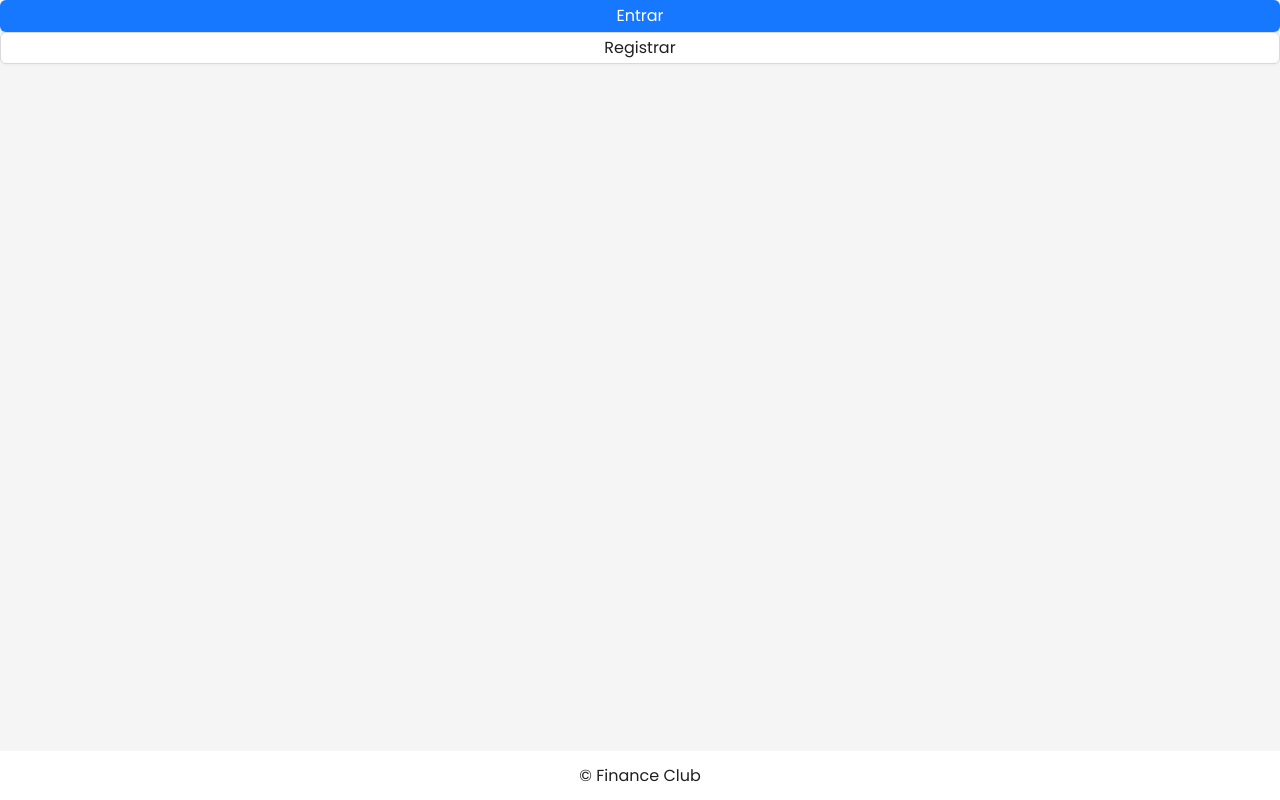
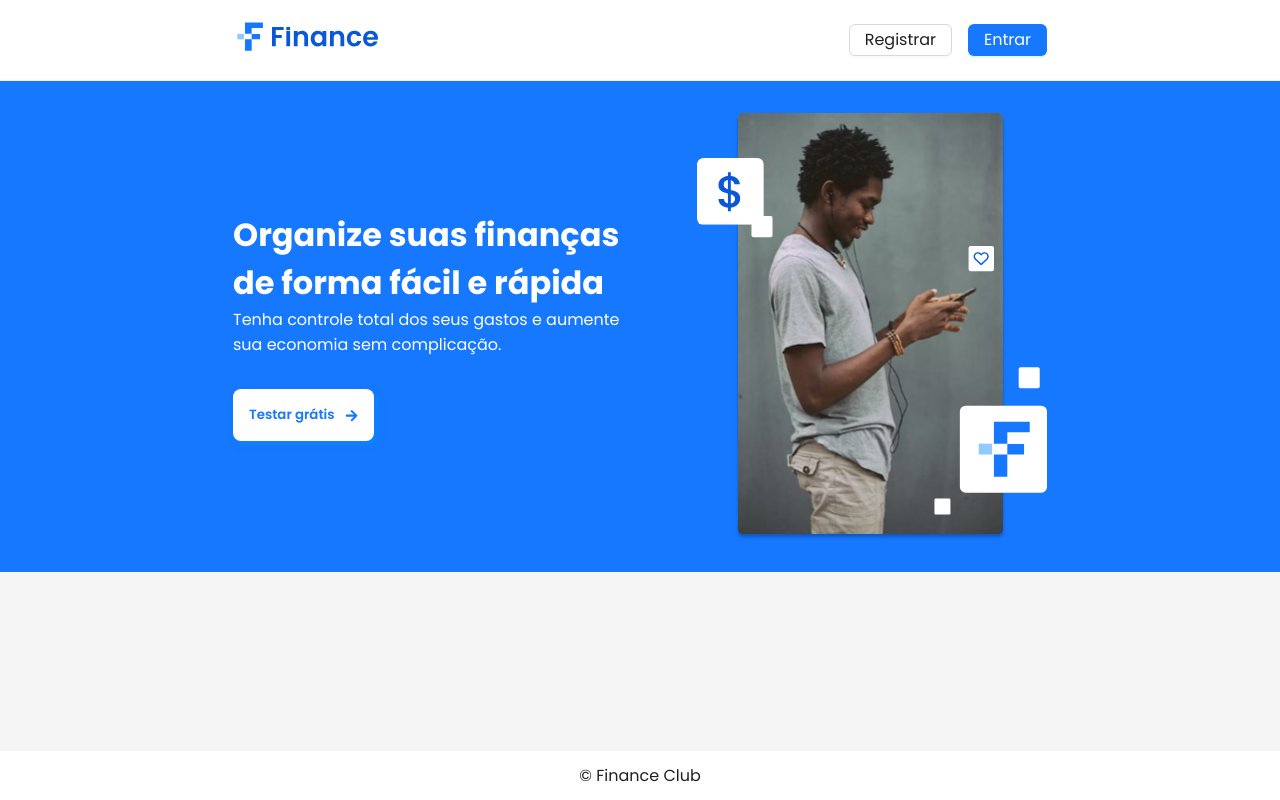
Before and after one commit to eurayssal/FinanceWebApp, a React (Create React App) app in the folder finance/: page /inicio in a window 1280 px wide. Built offline with nearby package versions, Linux system fonts and the light colour scheme.

Commit message:
Ajustes landingpage

```diff
--- a/finance/public/index.html
+++ b/finance/public/index.html
@@ -1,5 +1,5 @@
 <!DOCTYPE html>
-<html lang="en">
+<html lang="pt-br">
 
 <head>
   <meta charset="utf-8" />
--- a/finance/src/app/_layout/jss.tsx
+++ b/finance/src/app/_layout/jss.tsx
@@ -14,8 +14,8 @@ export const AppLayoutJss = styled.div({
 export const TopBar = styled.div(() => {
     const theme = useContext(ThemeContext);
     return {
-        paddingLeft: '2rem',
-        paddingRight: '2rem',
+        // paddingLeft: '2rem',
+        // paddingRight: '2rem',
         display: 'flex',
         alignItems: 'center',
         justifyContent: "space-around",
--- a/finance/src/components/display/jss.tsx
+++ b/finance/src/components/display/jss.tsx
@@ -2,7 +2,7 @@ import styled from "@emotion/styled";
 import { IDisplayFlexProps, IDisplayGridProps } from './props'
 
 export const DisplayFlexJss = styled.div<IDisplayFlexProps>((
-    { flexDirection, justifyContent, alignItems, flexWrap, gap, width, height }
+    { flexDirection, justifyContent, alignItems, flexWrap, gap, width, height, maxWidth,maxHeight, minHeight, minWidth }
 ) => {
     return {
         display: 'flex',
@@ -12,7 +12,11 @@ export const DisplayFlexJss = styled.div<IDisplayFlexProps>((
         flexWrap,
         gap,
         width,
-        height
+        height,
+        maxHeight,
+        maxWidth,
+        minHeight,
+        minWidth
     }
 })
 
--- a/finance/src/components/display/props.tsx
+++ b/finance/src/components/display/props.tsx
@@ -9,6 +9,10 @@ export interface IDisplayFlexProps extends PropsWithChildren {
     gap?: number,
     width?: string | number,
     height?: string | number,
+    maxWidth?: string | number,
+    minWidth?: string | number,
+    maxHeight?: string | number,
+    minHeight?: string | number,
 }
 
 export interface IDisplayGridProps extends PropsWithChildren {
--- a/finance/src/site/_layout/index.tsx
+++ b/finance/src/site/_layout/index.tsx
@@ -1,12 +1,29 @@
 import React, { PropsWithChildren } from 'react'
 import { AppLayoutJss, Footer } from './jss'
 import ThemeProvider from '../../contexts/provider'
+import { LeftConteiner, LogoJss, RigthConteiner, TopBar } from '../../app/_layout/jss'
+import { useNavigate } from 'react-router-dom'
+import Button from '../../components/button'
+import LogoColorida from '../../assets/logo-colorida.svg';
 
 const SiteLayout: React.FC<PropsWithChildren> = ({
     children
 }) => {
+    const navigate = useNavigate();
+
+    const handleClick = () => navigate('/site/entrar');
+
     return (<AppLayoutJss>
         <ThemeProvider>
+            <TopBar>
+                <RigthConteiner>
+                    <LogoJss src={LogoColorida} />
+                </RigthConteiner>
+                <LeftConteiner>
+                    <Button text='Registrar' variant='secondary' />
+                    <Button text='Entrar' onClick={handleClick} />
+                </LeftConteiner>
+            </TopBar>
             {children}
             <Footer>© Finance Club</Footer>
         </ThemeProvider>
--- a/finance/src/site/landing-page/index.tsx
+++ b/finance/src/site/landing-page/index.tsx
@@ -1,16 +1,23 @@
 import React from 'react'
-import Button from '../../components/button'
 import SiteLayout from '../_layout'
-import { useNavigate } from 'react-router-dom';
+import { ImgBanner1Jss, BannerJss, CtaJss } from './jss'
+import { FaArrowRight } from 'react-icons/fa'
+import DisplayFlex from '../../components/display/display-flex'
+import Banner1 from '../../assets/banner-1.svg';
 
 const LandingPageView: React.FC = () => {
-    const navigate = useNavigate();
-
-    const handleClick = () => navigate('/site/entrar');
-
     return (<SiteLayout>
-        <Button text='Entrar' onClick={handleClick} />
-        <Button text='Registrar' variant='secondary' />
+        <BannerJss>
+            <DisplayFlex flexDirection='column' alignItems='flex-start'
+                justifyContent='center' width={400} height={300} gap={32}>
+                <DisplayFlex flexDirection='column'>
+                    <h1>Organize suas finanças de forma fácil e rápida</h1>
+                    <p>Tenha controle total dos seus gastos e aumente sua economia sem complicação.</p>
+                </DisplayFlex>
+                <CtaJss>Testar grátis<FaArrowRight /></CtaJss>
+            </DisplayFlex>
+            <ImgBanner1Jss src={Banner1} />
+        </BannerJss>
     </SiteLayout>)
 }
 
--- /dev/null
+++ b/finance/src/site/landing-page/jss.tsx
@@ -0,0 +1,40 @@
+import styled from "@emotion/styled";
+import { useContext } from "react";
+import ThemeContext from "../../contexts";
+
+export const CtaJss = styled.button(() => {
+    const theme = useContext(ThemeContext);
+
+    return {
+        display: "flex",
+        alignItems: 'center',
+        gap: 10,
+        color: theme.pallete.colorPrimary.colorPrimary,
+        backgroundColor: theme.pallete.background.colorBgContainer,
+        border: 'none',
+        fontWeight: 600,
+        padding: 16,
+        borderRadius: 8,
+        boxShadow: '4px 4px 7px rgb(5 145 255 / 43%)'
+    }
+})
+
+export const BannerJss = styled.div(() => {
+    const theme = useContext(ThemeContext);
+
+    return {
+        display: 'flex',
+        justifyContent: 'center',
+        alignItems: 'center',
+        gap: 64,
+        padding: 32,
+        backgroundColor: theme.pallete.colorPrimary.colorPrimary,
+        color: theme.pallete.colorText.colorTextBase,
+    }
+})
+
+export const ImgBanner1Jss = styled.img(() => {
+    return{
+        width: 350
+    }
+})
```
Also changed, not shown: finance/src/assets/banner-1.svg (added).
